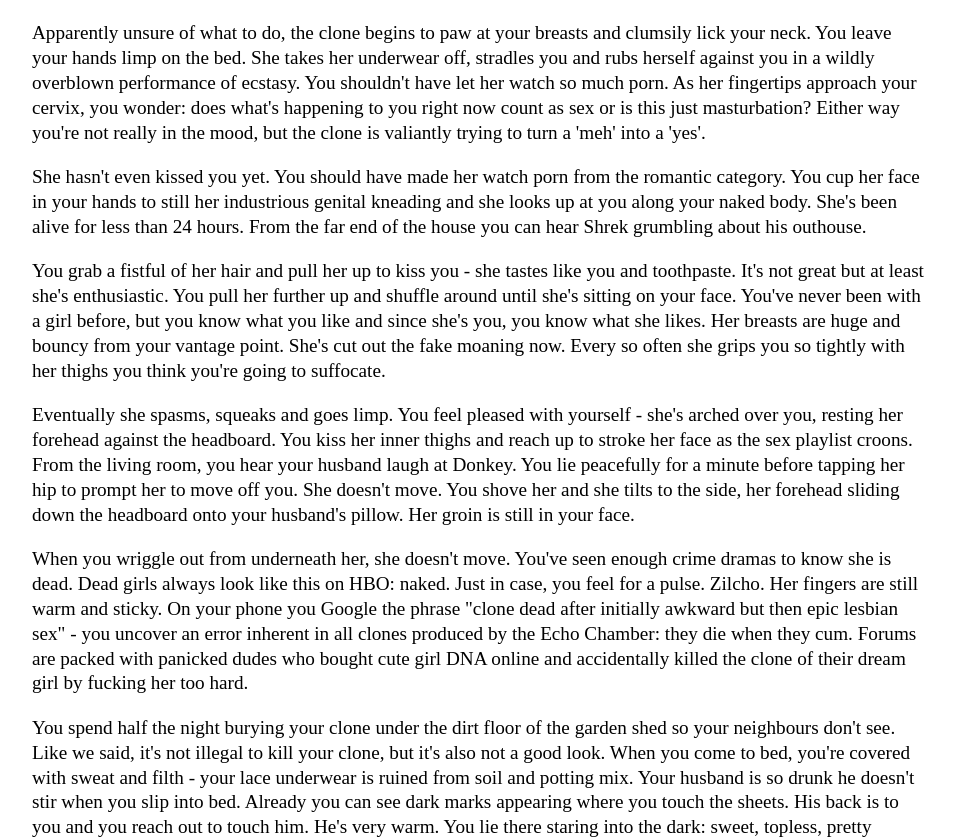
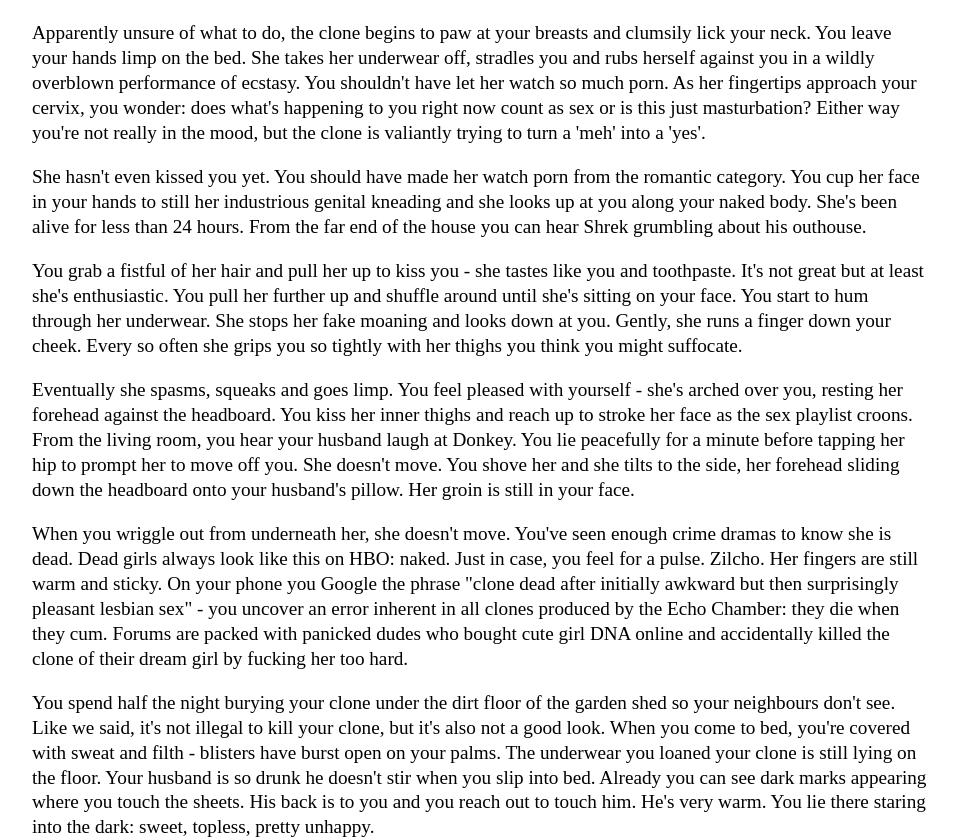
Before and after one commit to Pinelife/pinelife.github.io, a Jekyll site: the page built from Hellhole/excitingevent1.html, in a window 1280 px wide and 1400 px high, scrolled down 2436 px. Shown: the top 840 px of the window, without its empty margins (160-1117 px from the left). Built offline with Jekyll 4.4.1, drawn with Linux system fonts in a browser that asks for light colours; some of the changed text lies outside the part shown; grey boxes are pictures that could not be loaded.

Commit message:
Update excitingevent1.html

```diff
--- a/Hellhole/excitingevent1.html
+++ b/Hellhole/excitingevent1.html
@@ -105,10 +105,10 @@ you suck in your belly, you point your toes so your legs look thinner, you open
   From the far end of the house you can hear Shrek grumbling about his outhouse.
   </p>
 <p>
-  You grab a fistful of her hair and pull her up to kiss you - she tastes like you and toothpaste. It's not great but at least she's enthusiastic. You pull her further up and shuffle
-  around until she's sitting on your face. You've never been with a girl before, but you know what you like and since she's you, you know what she likes.
-  Her breasts are huge and bouncy from your vantage point. She's cut out the fake moaning now. Every so often she grips you so tightly with
-  her thighs you think you're going to suffocate.
+  You grab a fistful of her hair and pull her up to kiss you - she tastes like you and toothpaste. It's not great but at least she's
+  enthusiastic. You pull her further up and shuffle around until she's sitting on your face. You start to hum through her underwear. She stops
+  her fake moaning and looks down at you. Gently, she runs a finger down your cheek. Every so often she grips you so tightly with her
+  thighs you think you might suffocate.
 </p>
 <p>Eventually she spasms, squeaks and goes limp. You feel pleased with yourself - she's arched over you, resting her forehead against the headboard.
 You kiss her inner thighs and reach up to stroke her face as the sex playlist croons. From the living room, you hear your husband laugh at Donkey.
@@ -119,14 +119,14 @@ You kiss her inner thighs and reach up to stroke her face as the sex playlist cr
 <p>
 When you wriggle out from underneath her, she doesn't move. You've seen enough crime dramas to know she is dead. Dead girls always look like
   this on HBO: naked. Just in case, you feel for a pulse. Zilcho. Her fingers are still warm and sticky.
-On your phone you Google the phrase "clone dead after initially awkward but then epic lesbian sex" - you uncover an error inherent in all clones produced by
+On your phone you Google the phrase "clone dead after initially awkward but then surprisingly pleasant lesbian sex" - you uncover an error inherent in all clones produced by
   the Echo Chamber: they die when they cum. Forums are packed with panicked dudes who bought cute girl DNA online and accidentally killed the clone of
   their dream girl by fucking her too hard.
 </p>
 <p>
   You spend half the night burying your clone under the dirt floor of the garden shed so your neighbours don't see. Like we said, it's not
-  illegal to kill your clone, but it's also not a good look. When you come to bed, you're covered with sweat and filth - your lace underwear is
-  ruined from soil and potting mix. Your husband is so drunk he doesn't stir when you slip into bed. Already you can see dark marks appearing where
+  illegal to kill your clone, but it's also not a good look. When you come to bed, you're covered with sweat and filth - blisters have burst open on your palms.
+  The underwear you loaned your clone is still lying on the floor. Your husband is so drunk he doesn't stir when you slip into bed. Already you can see dark marks appearing where
   you touch the sheets. His back is to you and you reach out to touch him. He's very warm. You lie there staring into the dark: sweet, topless, pretty unhappy.
 </p>
 <center><img src="https://68.media.tumblr.com/19da28e0d69659be40760d6f39e928de/tumblr_ossw9bjuRS1t7rofco1_500.png" align="middle" alt="Oh shit" style="width:60%;"></center>
```
